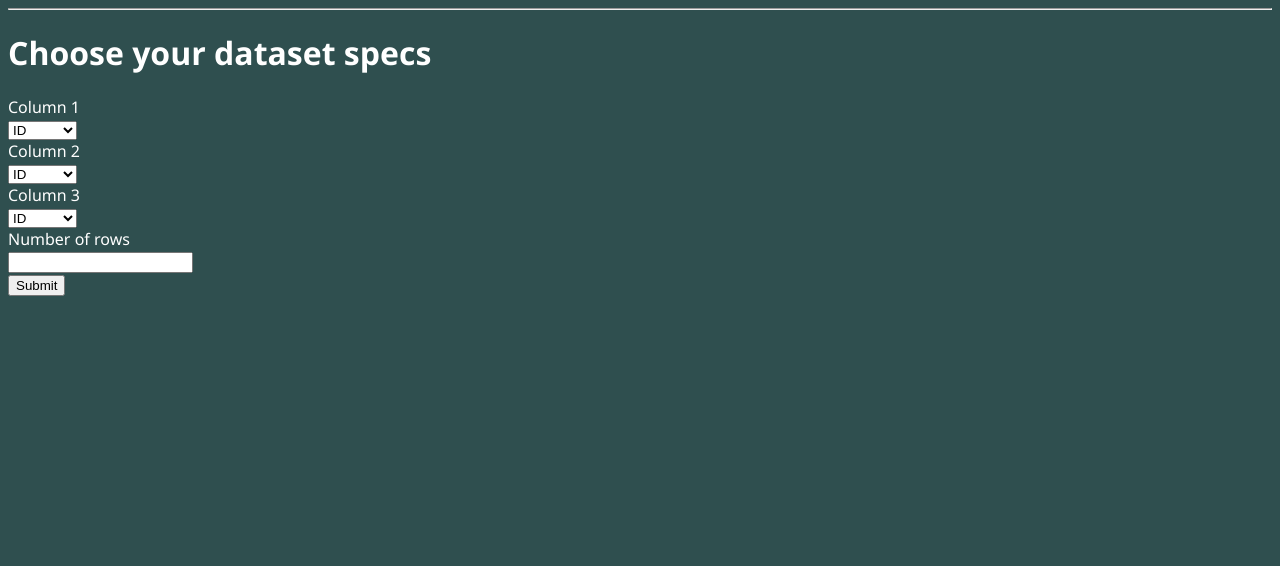
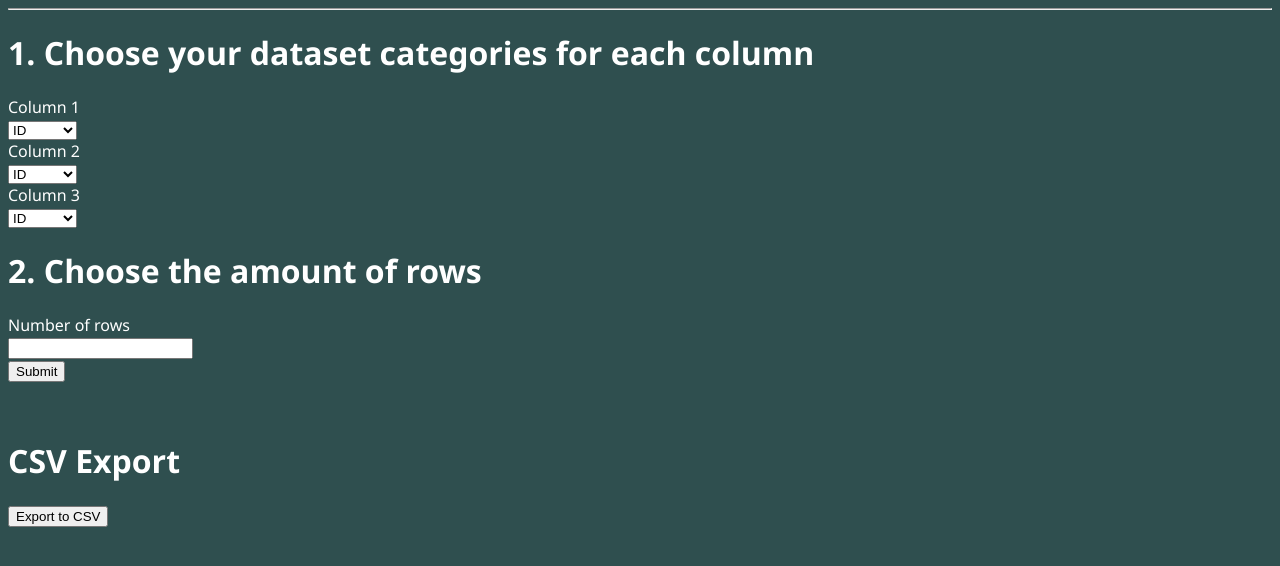
Before and after one commit to gstoltman/datasetter, a Flask app: page / in a window 1280 px wide. Shown: the part 73-639 px from the top of the page. Run offline with Flask 3, Linux system fonts and the light colour scheme.

Commit message:
first draft done, need to work on uploading to domain and improving UI

```diff
--- a/app.py
+++ b/app.py
@@ -1,5 +1,6 @@
-from flask import Flask, render_template, request, url_for, flash, redirect
-# import create_fake_data
+from flask import Flask, render_template, request, url_for, flash, redirect, Response
+import pandas as pd
+from main import generate_data
 
 app = Flask(__name__)
 app.config['SECRET_KEY'] = 'a7d221fcc7abdc1e3b7442b13bd060e69b70da9309c0b0c2'
@@ -8,16 +9,34 @@ app.config['SECRET_KEY'] = 'a7d221fcc7abdc1e3b7442b13bd060e69b70da9309c0b0c2'
 def index():
     return render_template('index.html')
 
-# START HERE NEXT TIME< GET WEBSITE INTAKE WORKING WITH CREATE FUNCTION
-
-@app.route('/', methods=(['POST']))
+@app.route('/', methods=(['GET', 'POST']))
 def process_form():
-    inputs = []
     category1 = request.form['category1']
     category2 = request.form['category2']
     category3 = request.form['category3']
+
+    category_list = [category1, category2, category3]
     row_count = int(request.form['row_count'])
 
-    flash([category1, category2, category3, row_count])
+    global list_of_lists
+    list_of_lists = [[category1, category2, category3]]
+    for row in range(row_count):
+        generated_data = generate_data(category_list)
+        list_of_lists.append(generated_data)
+
+    return render_template('index.html', matrix=list_of_lists)
     return redirect(url_for('index'))
-    return render_template('index.html')
+
+@app.route('/export', methods=['POST'])
+def export_csv():
+    # Sample data to export
+    df = pd.DataFrame(list_of_lists)
+
+    # Create a response object with CSV content
+    response = Response(df.to_csv(index=False), mimetype='text/csv')
+    response.headers['Content-Disposition'] = 'attachment; filename=data.csv'
+    return response
+
+
+if __name__ == '__main__':
+    app.run()
--- a/templates/base.html
+++ b/templates/base.html
@@ -2,7 +2,7 @@
 <html lang="en">
 <head>
     <meta charset="UTF-8">
-    <title>{% block title %} {% endblock %} - FlaskApp</title>
+    <title>{% block title %} Datasetter {% endblock %}</title>
     <style>
         body {
             background-color: #2F4F4F;
@@ -35,6 +35,16 @@
             background-color: #ffd5de;
         }
 
+        table {
+            border-collapse: collapse;
+            background-color: #FFFFFF;
+        }
+
+        td {
+            border: 1px solid black;
+            padding: 5px;
+        }
+
     </style>
 </head>
 <body>
--- a/templates/index.html
+++ b/templates/index.html
@@ -1,13 +1,13 @@
 {% extends 'base.html' %}
 
 {% block content %}
-    <h1>{% block title %} Choose your dataset specs {% endblock %}</h1>
+    <h1>1. Choose your dataset categories for each column</h1>
     <form method="post">
         <label for="category1">Column 1</label>
         <br>
         <select name="category1"
                value="{{ request.form['category1'] }}">
-               <option value="id">ID</option>
+               <option value="random_int">ID</option>
                <option value="name">Name</option>
                <option value="country">Country</option>
         </select>
@@ -17,7 +17,7 @@
         <br>
         <select name="category2"
                value="{{ request.form['category2'] }}">
-               <option value="id">ID</option>
+               <option value="random_int">ID</option>
                <option value="name">Name</option>
                <option value="country">Country</option>
         </select>
@@ -27,12 +27,12 @@
         <br>
         <select name="category3"
                value="{{ request.form['category3'] }}">
-               <option value="id">ID</option>
+               <option value="random_int">ID</option>
                <option value="name">Name</option>
                <option value="country">Country</option>
         </select>
         <br>
-
+    <h1>2. Choose the amount of rows</h1>
         <label for="row_count">Number of rows</label>
         <br>
         <input name="row_count"
@@ -40,4 +40,19 @@
         <br>
         <button type="submit">Submit</button>
     </form>
+    <br>
+    <table>
+        {% for row in matrix %}
+        <tr>
+            {% for item in row %}
+            <td>{{ item }}</td>
+            {% endfor %}
+        </tr>
+        {% endfor %}
+    </table>
+    <br>
+    <h1>CSV Export</h1>
+    <form action="/export" method="POST">
+        <input type="submit" value="Export to CSV">
+    </form>
 {% endblock %}
```
Also changed, not shown: main.py (+7 -26 lines).
